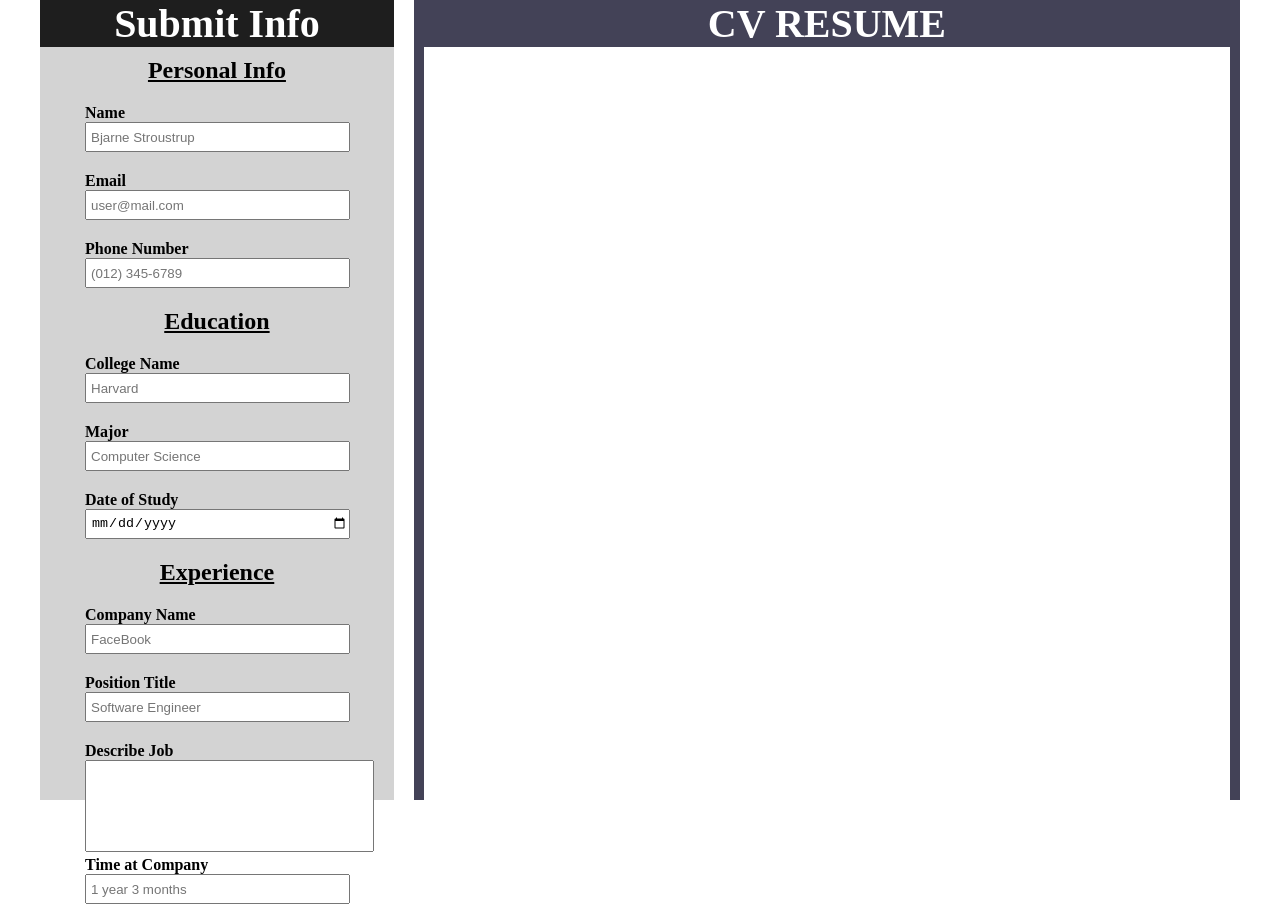
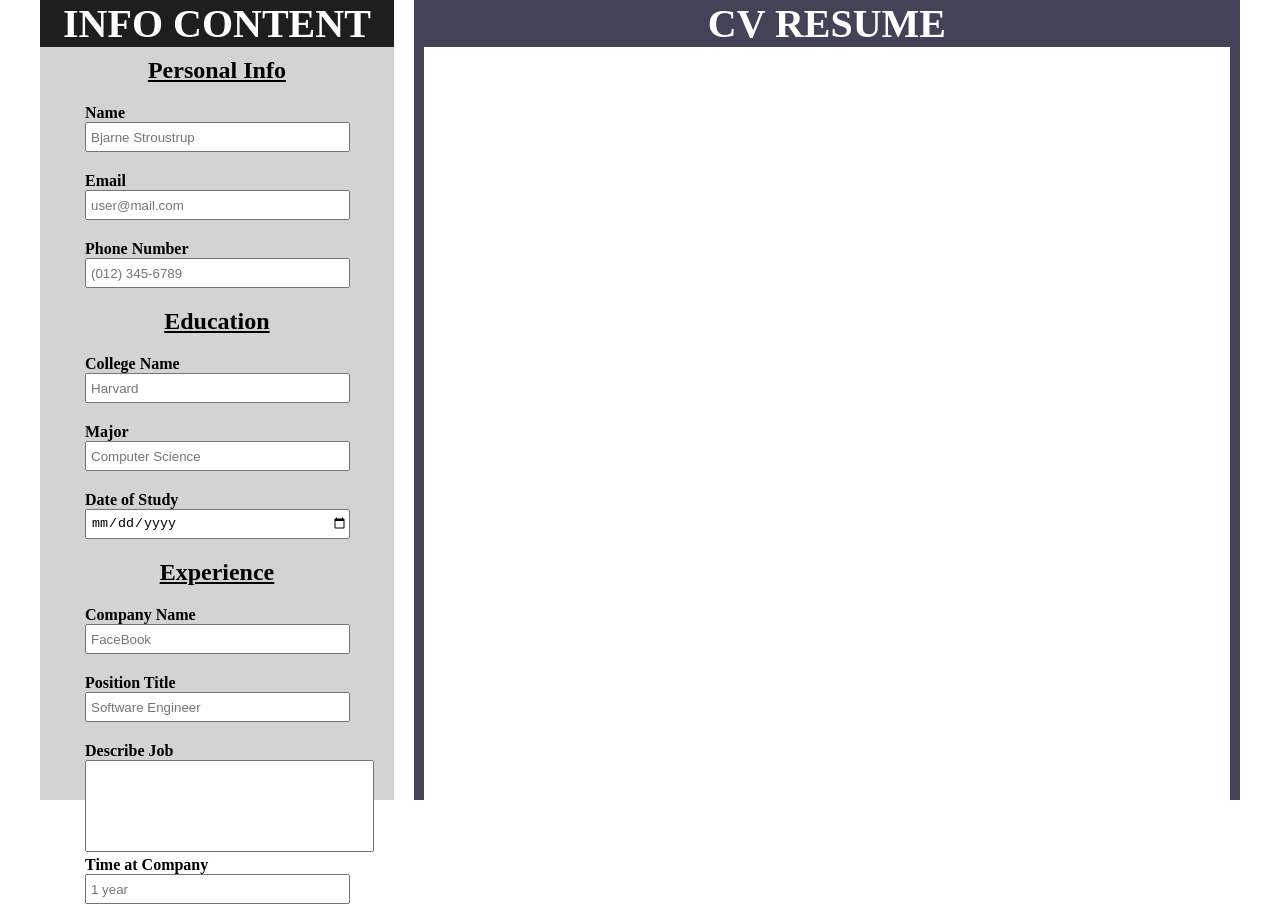
Before and after one commit to Bonavoot/cv-project, a React (Create React App) app: page / in a window 1280 px wide. Shown: the top 922 px of the page. Built offline with nearby package versions, Linux system fonts and the light colour scheme.

Commit message:
clean code

```diff
--- a/src/App.js
+++ b/src/App.js
@@ -38,7 +38,7 @@ class App extends React.Component {
     return (
       <div className="data-form">
         <form onSubmit={this.handleSubmit}>
-          <h1 className="info-title">Submit Info</h1>
+          <h1 className="info-title">INFO CONTENT</h1>
           <h2>Personal Info</h2>
           <label>
             <h4>Name</h4>
@@ -145,7 +145,7 @@ class App extends React.Component {
             <input
               name="timeAtJob"
               type="position"
-              placeholder="1 year 3 months"
+              placeholder="1 year"
               value={this.state.timeAtJob}
               onChange={this.handleChange}
             ></input>
```
